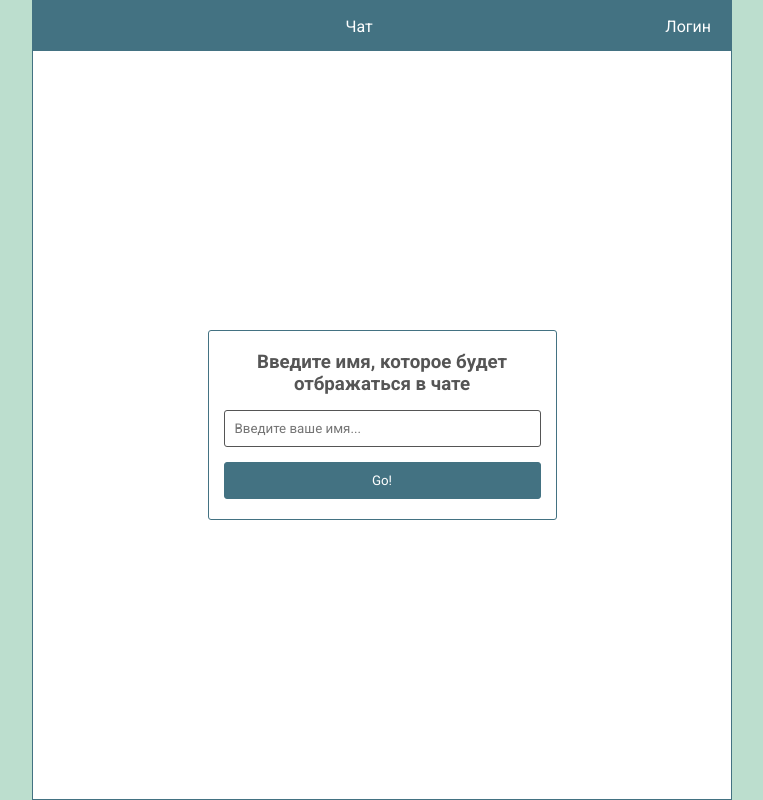
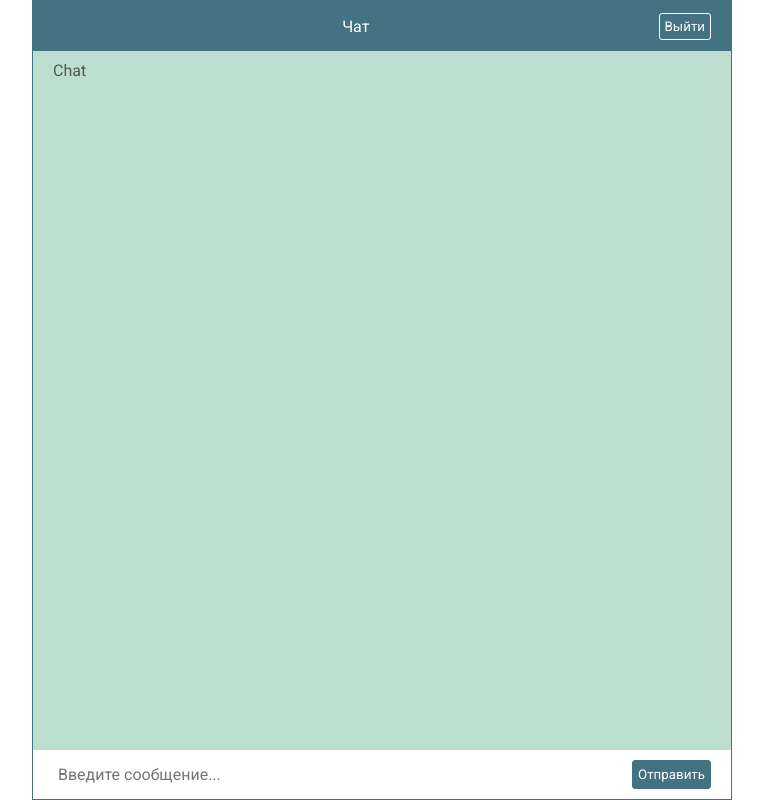
Before and after one commit to voverg/chat-react, a React (Create React App) app: page /chat in a window 1280 px wide. Before the commit this address led to /login. Shown: the whole page, without its empty margins (258-1021 px from the left). Built offline with nearby package versions, Linux system fonts and the light colour scheme; sample sign-in values are in the browser's storage; the HTML template or start-up script is replaced by a standard one.

Commit message:
Create a Chat page

```diff
--- a/src/App.css
+++ b/src/App.css
@@ -13,7 +13,7 @@
 }
 
 #root {
-  background-color: #bcdece;
+  /*background-color: #bcdece;*/
 }
 
 .app {
@@ -94,6 +94,39 @@
   opacity: .9;
 }
 
+/* Chat */
+.chat {
+  flex-grow: 1;
+  display: flex;
+  flex-direction: column;
+}
+
+.chat__dashboard {
+  flex-grow: 1;
+  padding: 10px 20px;
+  background-color: #bcdece;
+  overflow-y: auto;
+}
+
+.chat__new-message {
+  display: flex;
+  padding: 10px 20px;
+  background-color: #fff;
+}
+
+.chat__input {
+  flex-grow: 1;
+  outline: none;
+  border: none;
+}
+
+.chat__add-btn {
+  margin-left: 10px;
+  background-color: var(--blue);
+  border-color: var(--blue);
+  color: #fff;
+}
+
 
 @media (max-width: 768px) {
   .login-form {
--- a/src/App.jsx
+++ b/src/App.jsx
@@ -7,12 +7,23 @@ import 'App.css';
 
 const App = () => {
   const [isAuth, setIsAuth] = useState(false);
+  const [user, setUser] = useState('');
   const [isLoading, setIsLoading] = useState(true);
+
+  useEffect(() => {
+    if (localStorage.getItem('auth')) {
+      setIsAuth(true);
+    }
+
+    setIsLoading(false);
+  }, []);
 
   return (
     <AuthContext.Provider value={{
       isAuth,
       setIsAuth,
+      user,
+      setUser,
       isLoading,
     }}
     >
--- a/src/components/AppRouter.jsx
+++ b/src/components/AppRouter.jsx
@@ -4,9 +4,14 @@ import {Route, Routes, Navigate} from 'react-router-dom';
 import {publicRoutes, privateRoutes} from 'routes.js';
 import {AuthContext} from 'context';
 import {CHAT_ROUTE, LOGIN_ROUTE} from 'utils/consts';
+import {Spinner} from 'components/ui';
 
 const AppRouter = () => {
   const {isAuth, isLoading} = useContext(AuthContext);
+
+  if (isLoading) {
+    return <Spinner />;
+  }
 
   return isAuth ?
     (
--- a/src/components/LoginForm.jsx
+++ b/src/components/LoginForm.jsx
@@ -4,8 +4,8 @@ import {AuthContext} from 'context';
 import {BaseInput, BaseButton} from 'components/ui';
 
 const LoginForm = (props) => {
-  const {isAuth, setIsAuth, isLoading} = useContext(AuthContext);
-  const [user, setUser] = useState('');
+  const {isAuth, setIsAuth, user, setUser, isLoading} = useContext(AuthContext);
+  // const [user, setUser] = useState('');
 
   const onChange = (event) => {
     const value = event.target.value;
@@ -36,7 +36,7 @@ const LoginForm = (props) => {
       <BaseButton
         className="login-form__btn"
       >
-        Go!
+        Войти
       </BaseButton>
     </form>
   );
--- a/src/components/Navbar.jsx
+++ b/src/components/Navbar.jsx
@@ -1,20 +1,21 @@
-import React, {useContext} from 'react';
+import React, {useState, useEffect, useContext} from 'react';
 
 import {AuthContext} from 'context';
 import {BaseButton} from 'components/ui';
 
 const Navbar = (props) => {
-  const {isAuth, setIsAuth} = useContext(AuthContext);
+  const {isAuth, setIsAuth, user, setUser} = useContext(AuthContext);
 
   const logout = () => {
     setIsAuth(false);
+    setUser('');
     localStorage.removeItem('auth');
     localStorage.removeItem('user');
   }
 
   return (
     <div className="navbar">
-      <div className="navbar__header">Чат</div>
+      <div className="navbar__header">{isAuth && user ? `Привет, ${user}!` : 'Чат'}</div>
       <div className="navbar__btns">
         {isAuth ?
           <BaseButton className="navbar__btn" onClick={logout}>Выйти</BaseButton>
--- a/src/components/ui/BaseInput/base-input.css
+++ b/src/components/ui/BaseInput/base-input.css
@@ -1,6 +1,7 @@
 .base-input {
-  padding: 10px;
+  padding: 5px;
   border: 1px solid;
   border-radius: 3px;
   background-color: transparent;
+  font-size: 16px;
 }
--- a/src/pages/Chat.jsx
+++ b/src/pages/Chat.jsx
@@ -1,10 +1,25 @@
 import React from 'react';
+
+import {BaseInput, BaseButton} from 'components/ui';
 
 const Chat = (props) => {
 
   return (
     <div className="chat">
-      Chat
+      <div className="chat__dashboard">Chat</div>
+
+      <form className="chat__new-message">
+        <BaseInput
+          className="chat__input"
+          type="text"
+          placeholder="Введите сообщение..."
+        />
+        <BaseButton
+          className="chat__add-btn"
+        >
+          Отправить
+        </BaseButton>
+      </form>
     </div>
   );
 };
```
